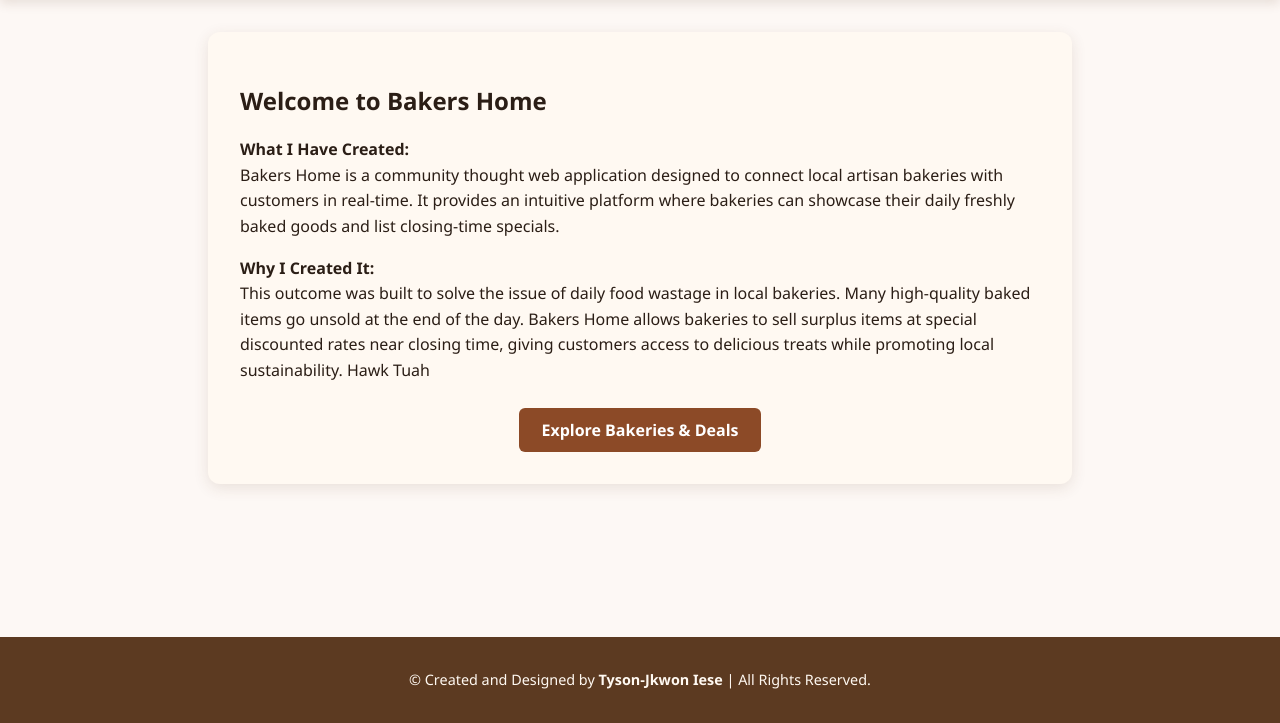
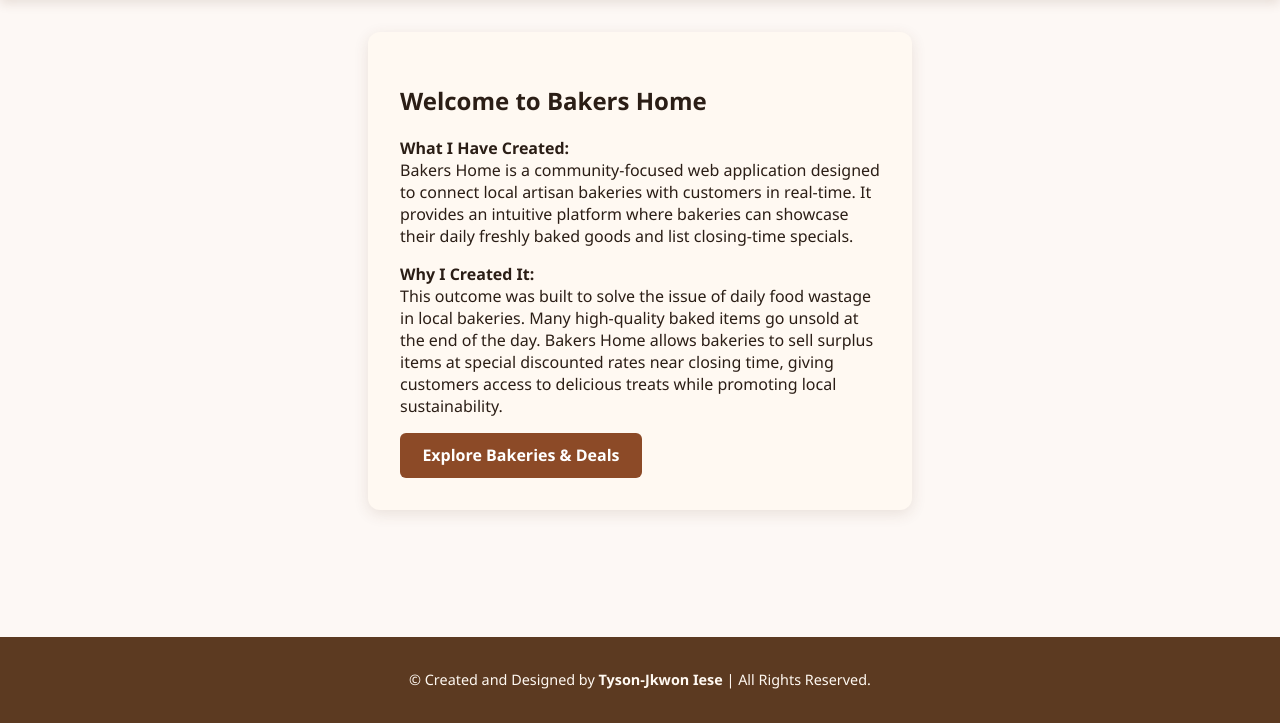
Before and after one commit to st25466-eng/AS91896---AS91897-CSC, a Flask app: page / in a window 1280 px wide. Shown: the part 77-800 px from the top of the page. Run offline with Flask 3, Linux system fonts and the light colour scheme.

Commit message:
changed some of my wording

```diff
--- a/templates/home.html
+++ b/templates/home.html
@@ -1,17 +1,22 @@
 {% extends "base.html" %}
 
+{% block title %}Home - Bakers Home{% endblock %}
+
 {% block content %}
-<div class="form-box" style="max-width: 800px;">
-    <h2>Welcome to Bakers Home </h2>
-    <p style="line-height: 1.6;">
+<div class="form-box home-box">
+    <h2>Welcome to Bakers Home</h2>
+
+    <p>
         <strong>What I Have Created:</strong><br>
-        Bakers Home is a community thought web application designed to connect local artisan bakeries with customers in real-time. It provides an intuitive platform where bakeries can showcase their daily freshly baked goods and list closing-time specials.
+        Bakers Home is a community-focused web application designed to connect local artisan bakeries with customers in real-time. It provides an intuitive platform where bakeries can showcase their daily freshly baked goods and list closing-time specials.
     </p>
-    <p style="line-height: 1.6;">
+
+    <p>
         <strong>Why I Created It:</strong><br>
-        This outcome was built to solve the issue of daily food wastage in local bakeries. Many high-quality baked items go unsold at the end of the day. Bakers Home allows bakeries to sell surplus items at special discounted rates near closing time, giving customers access to delicious treats while promoting local sustainability. Hawk Tuah
+        This outcome was built to solve the issue of daily food wastage in local bakeries. Many high-quality baked items go unsold at the end of the day. Bakers Home allows bakeries to sell surplus items at special discounted rates near closing time, giving customers access to delicious treats while promoting local sustainability.
     </p>
-    <div style="text-align: center; margin-top: 1.5rem;">
+
+    <div class="cta-container">
         <a href="{{ url_for('bakeries') }}" class="btn">Explore Bakeries & Deals</a>
     </div>
 </div>
```
